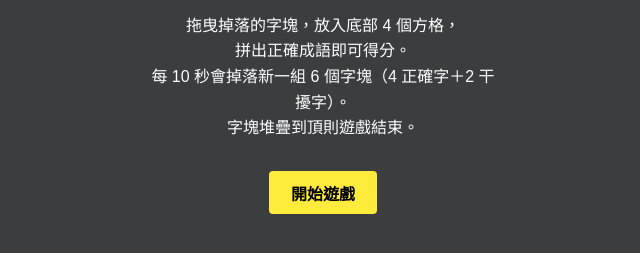
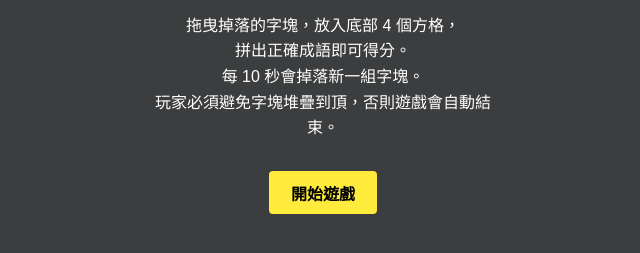
Before and after one commit to wlchoi-yyc/chengyu_tetris_game, a plain HTML site: page index.html in a window 1280 px wide. Shown: the part 325-578 px from the top of the page, without its empty margins (317-957 px from the left). Drawn offline with nearby package versions, Linux system fonts and the light colour scheme.

Commit message:
Update index.html

```diff
--- a/index.html
+++ b/index.html
@@ -24,7 +24,7 @@
 <body>
   <div id="scoreBoard" style="display:none">分數：0 / 20</div>  <!-- 遊戲簡介頁 -->  <div id="introOverlay" class="overlay">
     <h1>成語俄羅斯方塊</h1>
-    <p>拖曳掉落的字塊，放入底部 4 個方格，<br>拼出正確成語即可得分。<br>每 10 秒會掉落新一組 6 個字塊（4 正確字＋2 干擾字）。<br>字塊堆疊到頂則遊戲結束。</p>
+    <p>拖曳掉落的字塊，放入底部 4 個方格，<br>拼出正確成語即可得分。<br>每 10 秒會掉落新一組字塊。<br>玩家必須避免字塊堆疊到頂，否則遊戲會自動結束。</p>
     <button id="startBtn">開始遊戲</button>
   </div>  <!-- 遊戲區域 -->  <div id="gameBoard">
     <div id="slotContainer">
```
